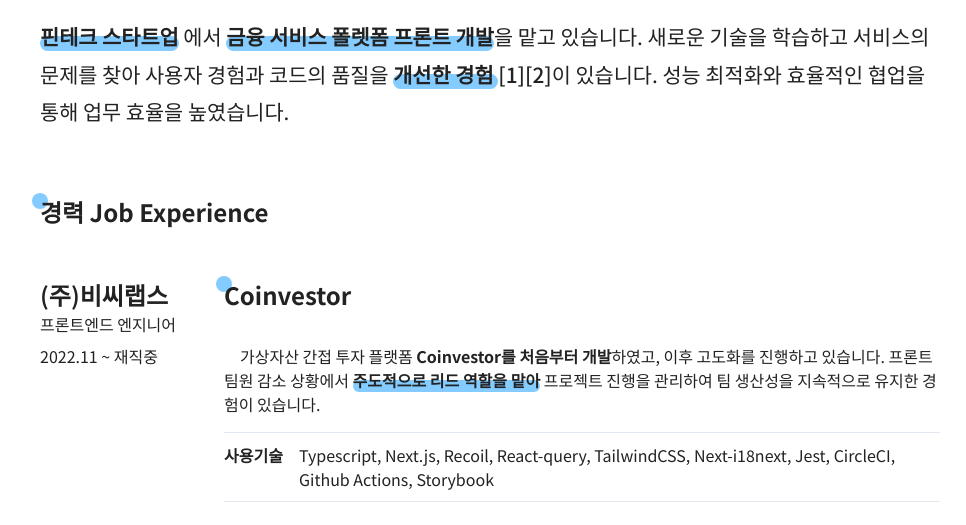
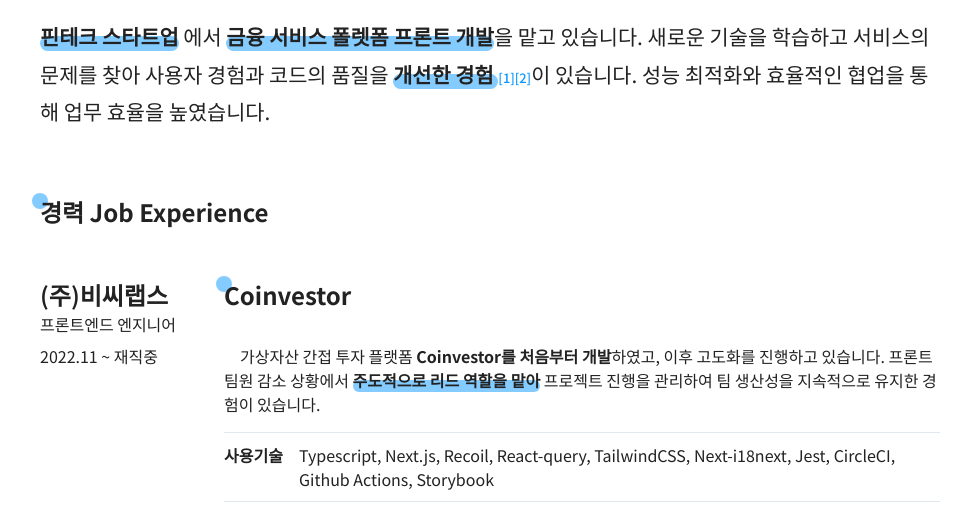
Before and after one commit to 0teklee/resume, a website built with webpack: page index.html in a window 1280 px wide. Shown: the part 275-800 px from the top of the page, without its empty margins (150-1116 px from the left). Built offline with nearby package versions, Linux system fonts and the light colour scheme.

```diff
--- a/css/style.css
+++ b/css/style.css
@@ -225,6 +225,16 @@
   background-color: #0A98FF;
 }
 
+.intro-external-link {
+  font-size: 0.8rem;
+  color: #0A98FF;
+  cursor: pointer;
+}
+
+.intro-external-link:hover {
+  color: #666;
+}
+
 .title {
   font-size: 2em;
   font-weight: 700;
```
